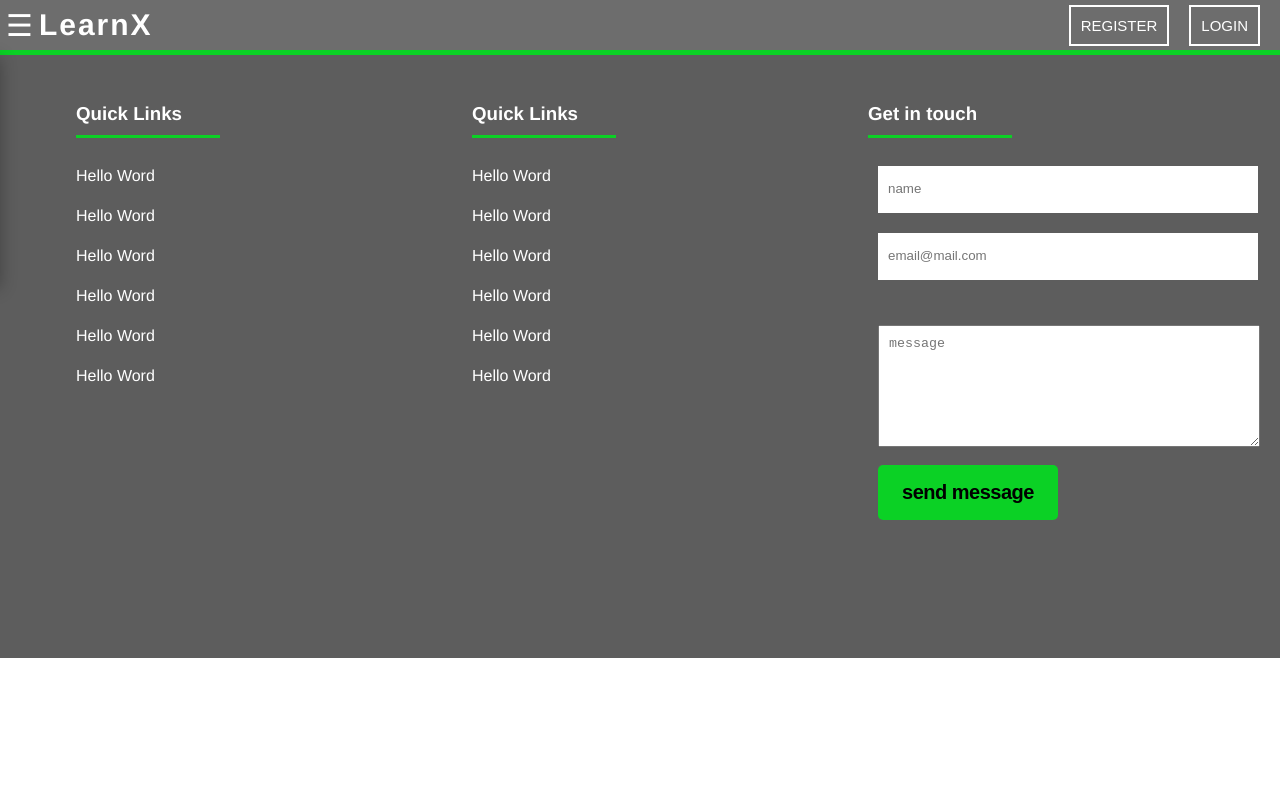
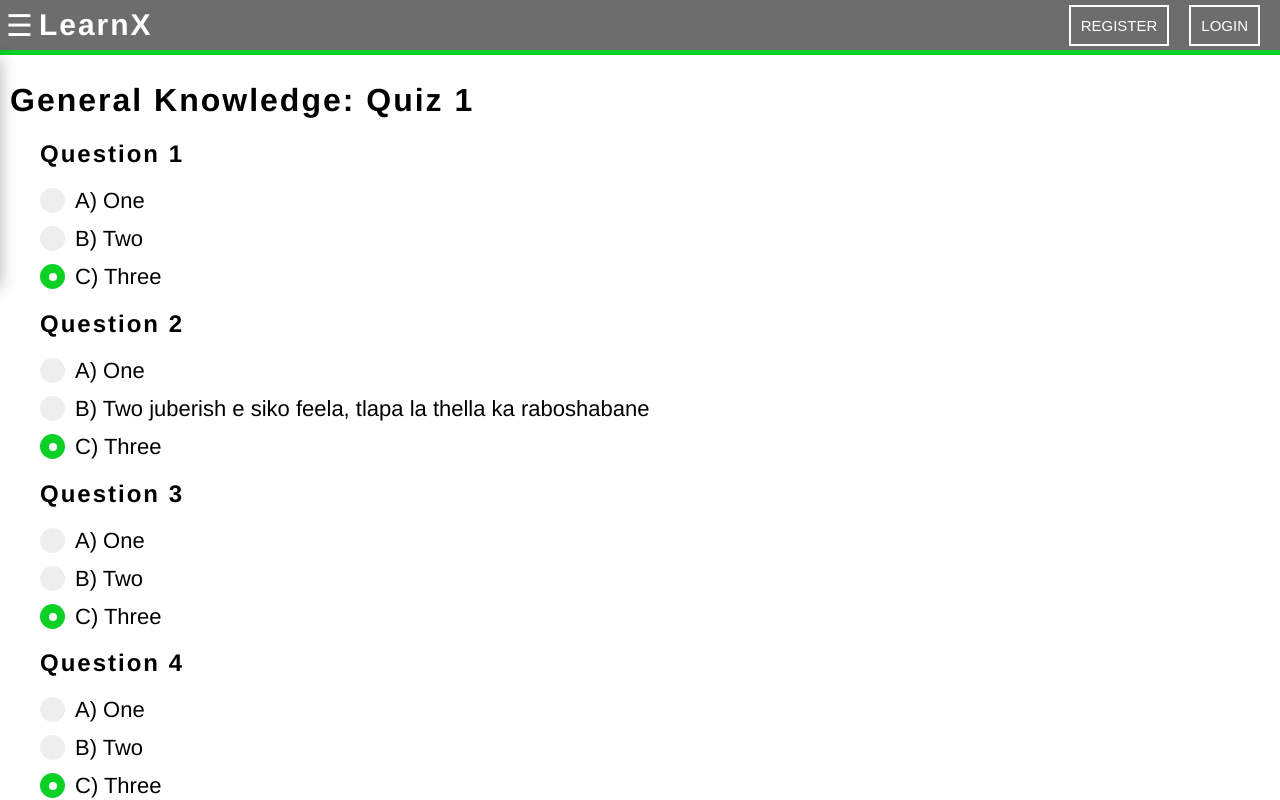
Before and after one commit to ThreeOne31/learnX, a React (Create React App) app in the folder frontend/: page /quizs/general in a window 1280 px wide. Shown: the top 800 px of the page. Built offline with nearby package versions, Linux system fonts and the light colour scheme.

Commit message:
added quiz component

```diff
--- a/frontend/src/Routes/PageRouter.js
+++ b/frontend/src/Routes/PageRouter.js
@@ -7,6 +7,7 @@ import Register from "../components/Register"
 import Lectures from "../components/Lectures"
 import Resources from "../components/Resources"
 import LearnxAnswers from "../components/LearnXAnswers/LearnxAnswers"
+import Quiz from "../components/Quizs"
 
 function PageRouter(){
     return(
@@ -17,6 +18,7 @@ function PageRouter(){
                 <Route path="/courseCode/lectures" component={Lectures} />
                 <Route path="/courseCode/resources" component={Resources} />
                 <Route path="/learnx-answers" component={LearnxAnswers} />
+                <Route path="/quizs/general" component={Quiz} />
             </Switch>
     )
 }
--- a/frontend/src/components/Footer/style.css
+++ b/frontend/src/components/Footer/style.css
@@ -101,8 +101,9 @@ ul, li{
         display: flex;
         flex-direction: column;
     }
-    .footer-items{
+    .footer-items, .footer-items h3{
         width: 90%;
+        text-align: center;
     }
 
 }
--- a/frontend/src/components/Header/Header.js
+++ b/frontend/src/components/Header/Header.js
@@ -132,9 +132,9 @@ class Header extends React.Component{
                 <ul className="side-menu-content non-reg">
                 <li><Link to="/"  onClick={this.siteMenuAccordion} className="accordion">QUIZ</Link></li>
                     <ul className="course-tools open-access">
-                        <li><Link to="/">Maths Quiz</Link></li>
-                        <li><Link to="/">English Quiz</Link></li>
-                        <li><Link to="/">General Knowledge</Link></li>
+                        <li><Link to="/quizs/general">Maths Quiz</Link></li>
+                        <li><Link to="/quizs/general">English Quiz</Link></li>
+                        <li><Link to="/quizs/general">General Knowledge</Link></li>
                     </ul>
                 <li><Link to="/learnx-answers">LearnX Answers</Link></li>
                 <li><Link to="/">Register for a Course</Link></li>
--- /dev/null
+++ b/frontend/src/components/Quizs/Quiz.js
@@ -0,0 +1,125 @@
+import React from "react"
+
+import "./style.css"
+
+class Quiz extends React.Component{
+    render(){
+        return(
+            <div className="main">
+                <div className="quiz-container">
+                    <h1>General Knowledge: Quiz 1</h1>
+                    <div className="question-container">
+                        <h2>Question 1</h2>
+                        <label class="choice-container">A) One
+                            <input
+                                type="radio"
+                                checked="checked"
+                                name="question 1"
+                            />
+                            <span class="checkmark"></span>
+                        </label>
+                        <label class="choice-container">B) Two
+                            <input
+                                type="radio"
+                                checked="checked"
+                                name="question 1"
+                            />
+                            <span class="checkmark"></span>
+                        </label>
+                        <label class="choice-container">C) Three
+                            <input
+                                type="radio"
+                                checked="checked"
+                                name="question 1"
+                            />
+                            <span class="checkmark"></span>
+                        </label>
+                    </div>
+                    <div className="question-container">
+                        <h2>Question 2</h2>
+                        <label class="choice-container">A) One
+                            <input
+                                type="radio"
+                                checked="checked"
+                                name="question 2"
+                            />
+                            <span class="checkmark"></span>
+                        </label>
+                        <label class="choice-container">B) Two juberish e siko feela, tlapa la thella ka raboshabane
+                            <input
+                                type="radio"
+                                checked="checked"
+                                name="question 2"
+                            />
+                            <span class="checkmark"></span>
+                        </label>
+                        <label class="choice-container">C) Three
+                            <input
+                                type="radio"
+                                checked="checked"
+                                name="question 2"
+                            />
+                            <span class="checkmark"></span>
+                        </label>
+                    </div>
+                    <div className="question-container">
+                        <h2>Question 3</h2>
+                        <label class="choice-container">A) One
+                            <input
+                                type="radio"
+                                checked="checked"
+                                name="question 3"
+                            />
+                            <span class="checkmark"></span>
+                        </label>
+                        <label class="choice-container">B) Two
+                            <input
+                                type="radio"
+                                checked="checked"
+                                name="question 3"
+                            />
+                            <span class="checkmark"></span>
+                        </label>
+                        <label class="choice-container">C) Three
+                            <input
+                                type="radio"
+                                checked="checked"
+                                name="question 3"
+                            />
+                            <span class="checkmark"></span>
+                        </label>
+                    </div>
+                    <div className="question-container">
+                        <h2>Question 4</h2>
+                        <label class="choice-container">A) One
+                            <input
+                                type="radio"
+                                checked="checked"
+                                name="question 4"
+                            />
+                            <span class="checkmark"></span>
+                        </label>
+                        <label class="choice-container">B) Two
+                            <input
+                                type="radio"
+                                checked="checked"
+                                name="question 4"
+                            />
+                            <span class="checkmark"></span>
+                        </label>
+                        <label class="choice-container">C) Three
+                            <input
+                                type="radio"
+                                checked="checked"
+                                name="question 4"
+                            />
+                            <span class="checkmark"></span>
+                        </label>
+                    </div>
+                </div>
+            </div>
+        )
+    }
+}
+
+export default Quiz
--- /dev/null
+++ b/frontend/src/components/Quizs/index.js
@@ -0,0 +1,3 @@
+import Quiz from "./Quiz"
+
+export default Quiz
--- /dev/null
+++ b/frontend/src/components/Quizs/style.css
@@ -0,0 +1,73 @@
+.quiz-container{
+    padding: 1rem;
+}
+.question-container{
+    margin: 1rem 3rem;
+}
+.choice-input{
+    color: red;
+    font-size: 5rem;
+    background-color: blue;
+}
+.choice-container {
+    display: block;
+    position: relative;
+    padding-left: 35px;
+    margin-bottom: 12px;
+    cursor: pointer;
+    font-size: 22px;
+    -webkit-user-select: none;
+    -moz-user-select: none;
+    -ms-user-select: none;
+    user-select: none;
+}
+
+/* Hide the browser's default radio button */
+.choice-container input {
+    position: absolute;
+    opacity: 0;
+    cursor: pointer;
+}
+
+/* Create a custom radio button */
+.checkmark {
+    position: absolute;
+    top: 0;
+    left: 0;
+    height: 25px;
+    width: 25px;
+    background-color: #eee;
+    border-radius: 50%;
+}
+
+/* On mouse-over, add a grey background color */
+.choice-container:hover input ~ .checkmark {
+    background-color: #ccc;
+}
+
+/* When the radio button is checked, add a blue background */
+.choice-container input:checked ~ .checkmark {
+    background-color: #0bd125;
+}
+
+/* Create the indicator (the dot/circle - hidden when not checked) */
+.checkmark:after {
+    content: "";
+    position: absolute;
+    display: none;
+}
+
+/* Show the indicator (dot/circle) when checked */
+.choice-container input:checked ~ .checkmark:after {
+    display: block;
+}
+
+/* Style the indicator (dot/circle) */
+.choice-container .checkmark:after {
+ 	top: 9px;
+	left: 9px;
+	width: 8px;
+	height: 8px;
+	border-radius: 50%;
+	background: white;
+}
```
